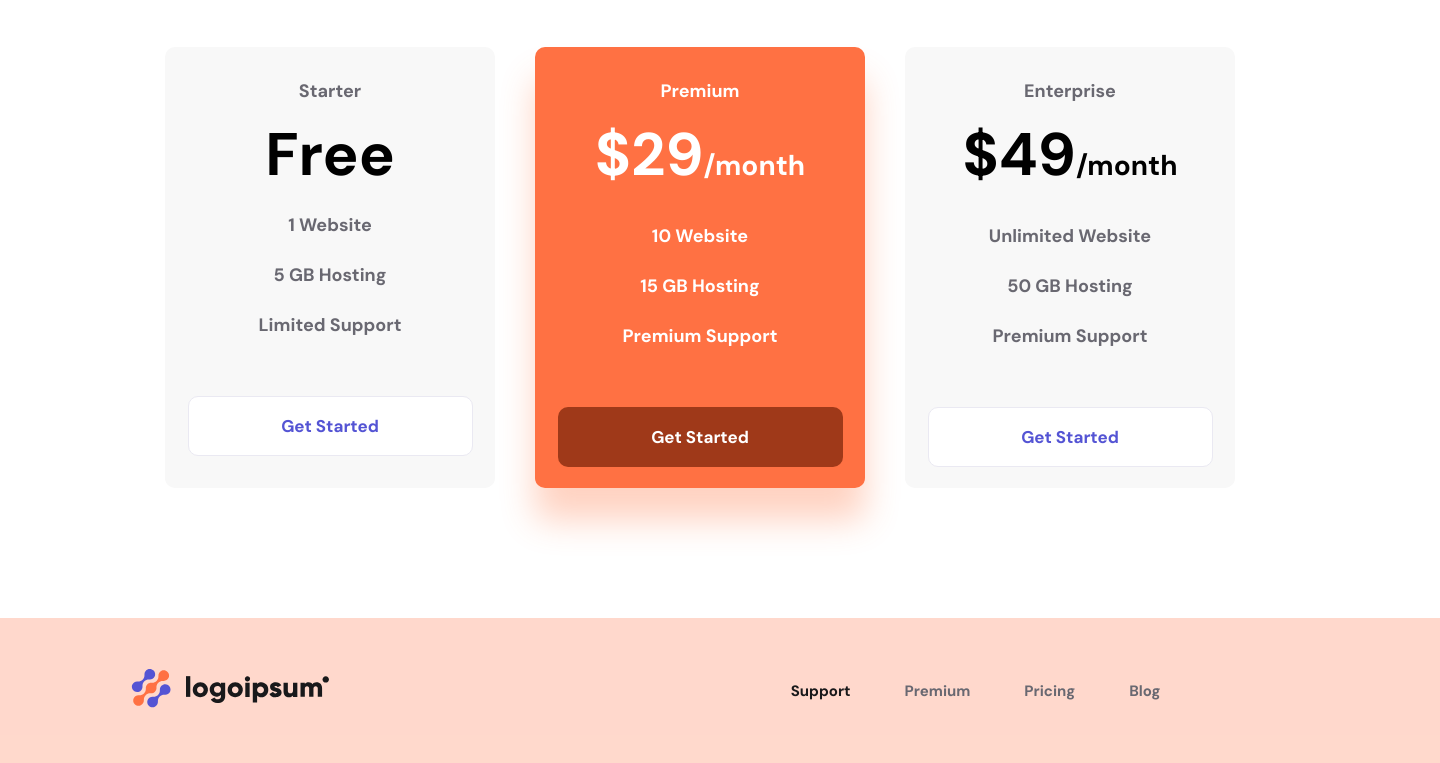
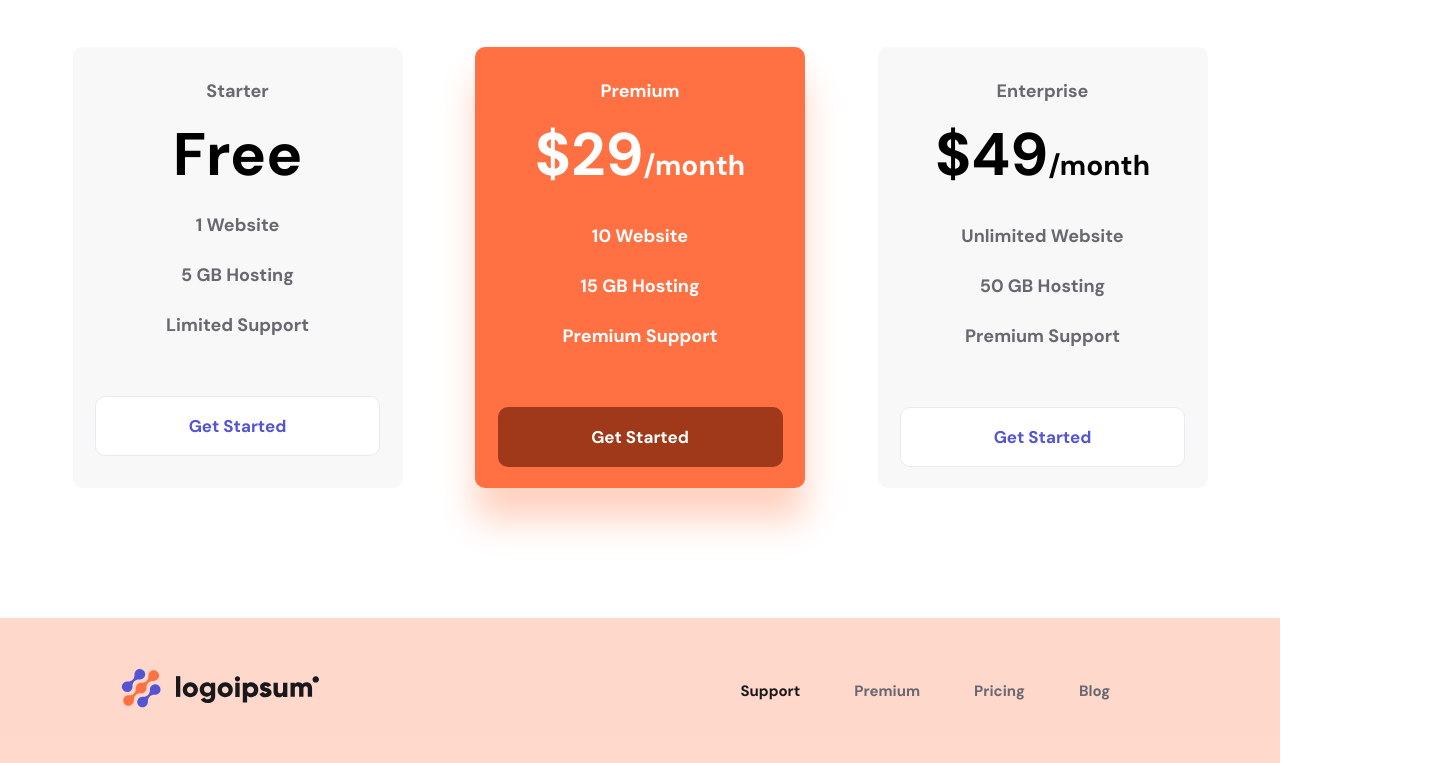
Before and after one commit to adriana-pr/logoipsum, a plain HTML site: page index.html in a window 1280 px wide. Shown: the part 1552-2315 px from the top of the page, 1440 px wide, since content can reach past the window. Drawn offline with Linux system fonts and the light colour scheme.

Commit message:
Add files via upload

```diff
--- a/css/style.css
+++ b/css/style.css
@@ -3,12 +3,13 @@
     padding: 0;
 }
 .projekt{
-    width: 1440px;
+    max-width: 1440px;
     margin: 0 auto;
 }
 
 .header{
     display: flex;
+    justify-content: space-evenly;
     align-items: center;
     height: 145px;
     background: rgba(255, 113, 67, 0.27);
@@ -16,8 +17,6 @@
 .logo img{
     width: 200.79px;
     height: 39.22px;
-    margin-left: 130px;
-    margin-right: 160px;
 }
 .nav{
     display: flex;
@@ -149,11 +148,11 @@ margin-right: 30px;
 }
 
 .cards{
+    margin: 0 auto;
     display: flex;
-    justify-content: center;
+    justify-content: space-evenly;
 }
 .cards1{
-    margin-right: 40px;
     width: 330px;
 height: 441px;
 background: #F8F8F8;
```
